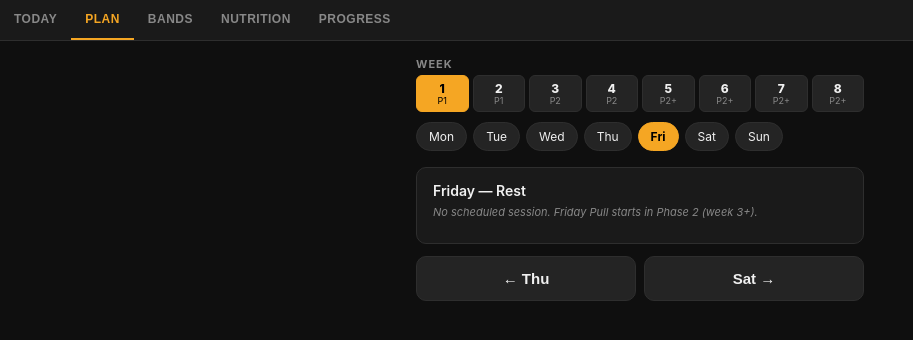
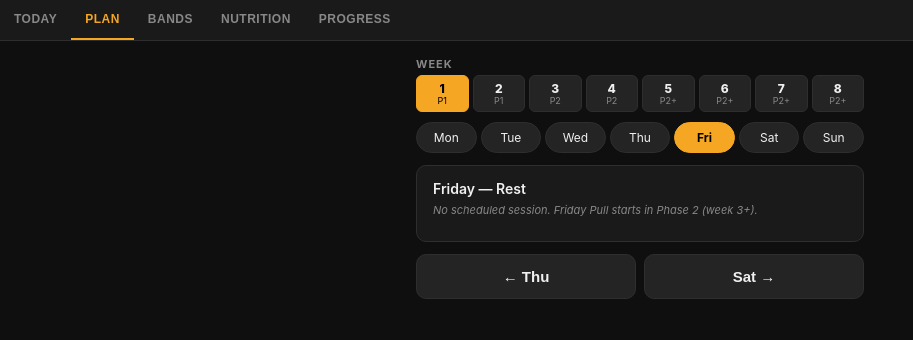
Before and after one commit to sw2323/training, a plain HTML site: page index.html in a window 1280 px wide. Both pictures are taken after a click on the button "PLAN". Shown: the whole page, without its empty margins (0-913 px from the left). Drawn offline with Linux system fonts and the light colour scheme.

Commit message:
day pill fix

```diff
--- a/index.html
+++ b/index.html
@@ -156,10 +156,9 @@
   .today-meta { font-size: 10px; color: var(--muted); text-transform: uppercase; letter-spacing: 1.2px; font-weight: 700; margin-bottom: 10px; }
   .today-meta strong { color: var(--accent); }
 
-  /* SCROLLABLE DATE STRIP */
-  .date-strip { display: flex; gap: 6px; overflow-x: auto; padding-bottom: 4px; margin-bottom: 12px; scrollbar-width: none; }
-  .date-strip::-webkit-scrollbar { display: none; }
-  .date-pill { flex-shrink: 0; padding: 6px 12px; background: var(--surface2); border: 1px solid var(--border); border-radius: 20px; font-size: 12px; cursor: pointer; white-space: nowrap; }
+  /* DAY STRIP — 7 equal columns, always fits */
+  .date-strip { display: grid; grid-template-columns: repeat(7, 1fr); gap: 4px; margin-bottom: 12px; }
+  .date-pill { padding: 7px 4px; background: var(--surface2); border: 1px solid var(--border); border-radius: 20px; font-size: 12px; cursor: pointer; text-align: center; min-width: 0; }
   .date-pill.active { background: var(--accent); color: #000; border-color: var(--accent); font-weight: 700; }
   .date-pill.done { border-color: var(--green); color: var(--green); }
 </style>
```
